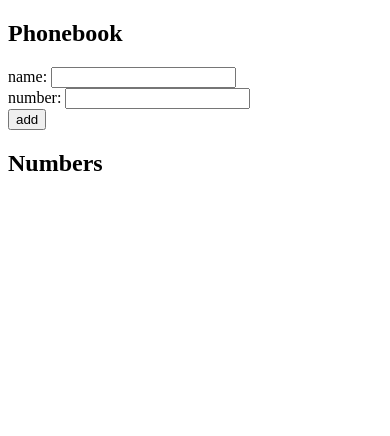
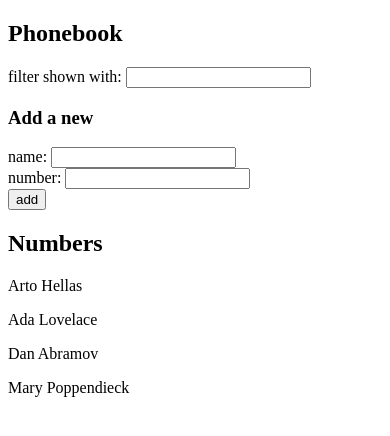
Before and after one commit to ArpithaMobinius/full_stack, a React (Create React App) app in the folder part2/phonebook/: page / in a window 390 px wide. Shown: the top 436 px of the page. Built offline with nearby package versions, Linux system fonts and the light colour scheme.

Commit message:
2.9*: The Phonebook Step4

```diff
--- a/part2/phonebook/src/App.js
+++ b/part2/phonebook/src/App.js
@@ -1,9 +1,25 @@
 import React, { useState } from 'react'
 
+const DisplayNumbers = (props) => {
+  let filtered = props.persons.filter(person => person.name.match(new RegExp(props.filterName, 'i')))
+
+  return filtered.map((persons, index) => {
+    return (
+      <p key={index}> {persons.name} {persons.numbers}</p>
+    )
+  })
+}
+
 const App = () => {
-  const [ persons, setPersons] = useState([])
+  const [ persons, setPersons] = useState([
+    { name: 'Arto Hellas', number: '040-123456' },
+    { name: 'Ada Lovelace', number: '39-44-5323523' },
+    { name: 'Dan Abramov', number: '12-43-234345' },
+    { name: 'Mary Poppendieck', number: '39-23-6423122' }
+  ])
   const [ newName, setNewName ] = useState('')
   const [ newNumber, setNewNumber ] = useState(0)
+  const [ filterName, setfilterName ] = useState('')
 
   const mySubmitHandler = (event) => {
     event.preventDefault();
@@ -30,9 +46,17 @@
     setNewNumber(event.target.value)
   }
 
+  const filterChangeHandler = (event) => {
+    setfilterName(event.target.value)
+  }
+
   return (
     <div>
       <h2>Phonebook</h2>
+      <div>
+          filter shown with: <input name='filter' onChange={filterChangeHandler}/>
+      </div>
+      <h3>Add a new</h3>
       <form onSubmit={mySubmitHandler}>
         <div>
           name: <input name='name' onChange={nameChangeHandler}/>
@@ -43,7 +67,7 @@
         </div>
       </form>
       <h2>Numbers</h2>
-      {persons.map((persons, index) => <div key={index}>{persons.name} {persons.number}</div>)}
+      <DisplayNumbers persons={persons} filterName={filterName}/>
     </div>
   )
 }
```
